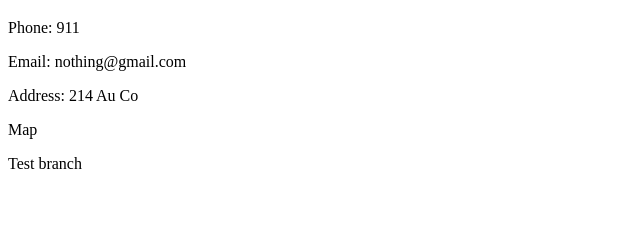
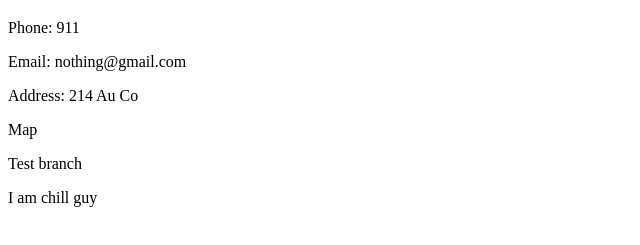
Before and after one commit to NgKien94/be-testGit-shopOnline, a plain HTML site: page contact.html in a window 1280 px wide. Shown: the part 61-306 px from the top of the page, without its empty margins (0-640 px from the left). Drawn offline with Linux system fonts and the light colour scheme.

Commit message:
Updated test p

```diff
--- a/contact.html
+++ b/contact.html
@@ -12,5 +12,6 @@
     <p>Address: 214 Au Co</p>
     <p>Map</p>
     <p>Test branch</p>
+    <p>I am chill guy</p>
 </body>
 </html>
```
